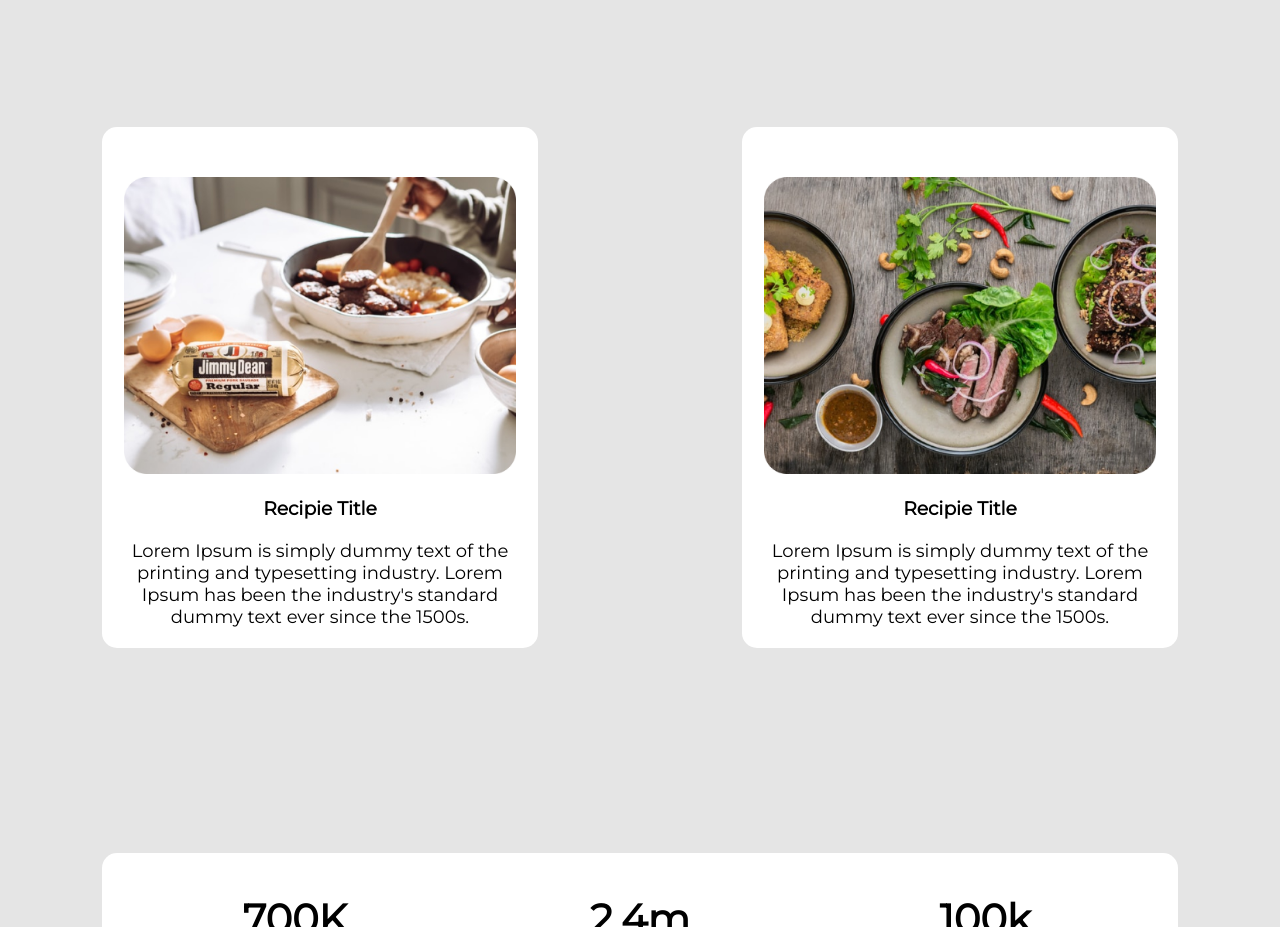
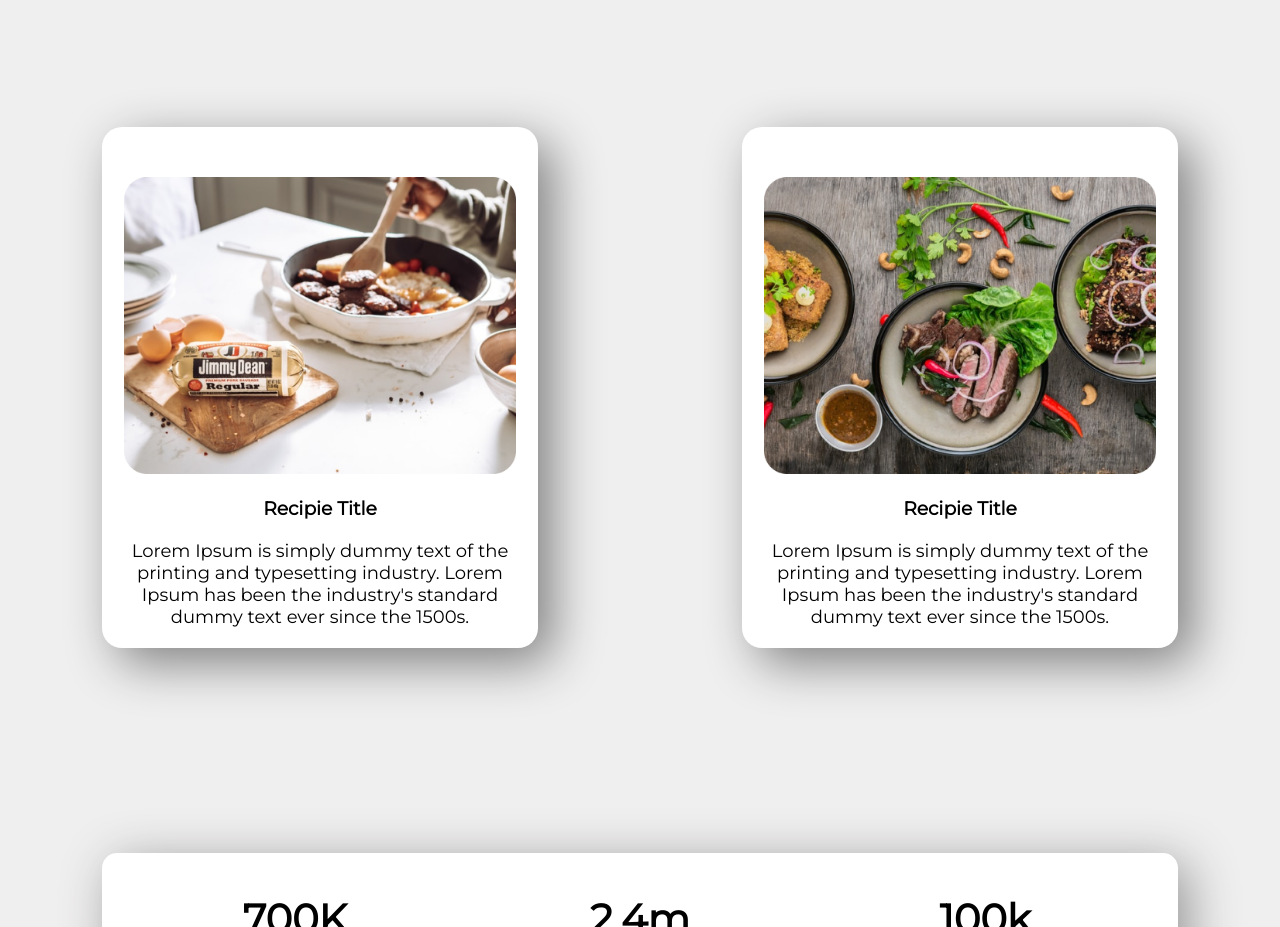
Before and after one commit to imriazul/fitness-website, a plain HTML site: page index.html in a window 1280 px wide. Shown: the part 1700-2627 px from the top of the page. Drawn offline with Linux system fonts and the light colour scheme.

Commit message:
all done

```diff
--- a/main.css
+++ b/main.css
@@ -1,7 +1,7 @@
 body{
     font-family: 'Montserrat', sans-serif;
     margin: 0;
-    background-color: #E5E5E5;
+    background-color: #f0efef;
 }
 .orange-color{
     color: orange;
@@ -64,8 +64,9 @@ p{
 .res-item{
     margin: 8%;
     background-color: white;
-    border-radius: 15px;
+    border-radius: 20px;
     text-align: center;
+    box-shadow: 15px 15px 50px gray;
 }
 .r-p{
     margin: 20px;
@@ -76,6 +77,7 @@ p{
     border-radius: 15px;
     padding: 10px 20px;
     text-align: center;
+    box-shadow: 10px 10px 50px rgb(150, 149, 149);
 }
 .one-third{
     width: 33.33%;
```
